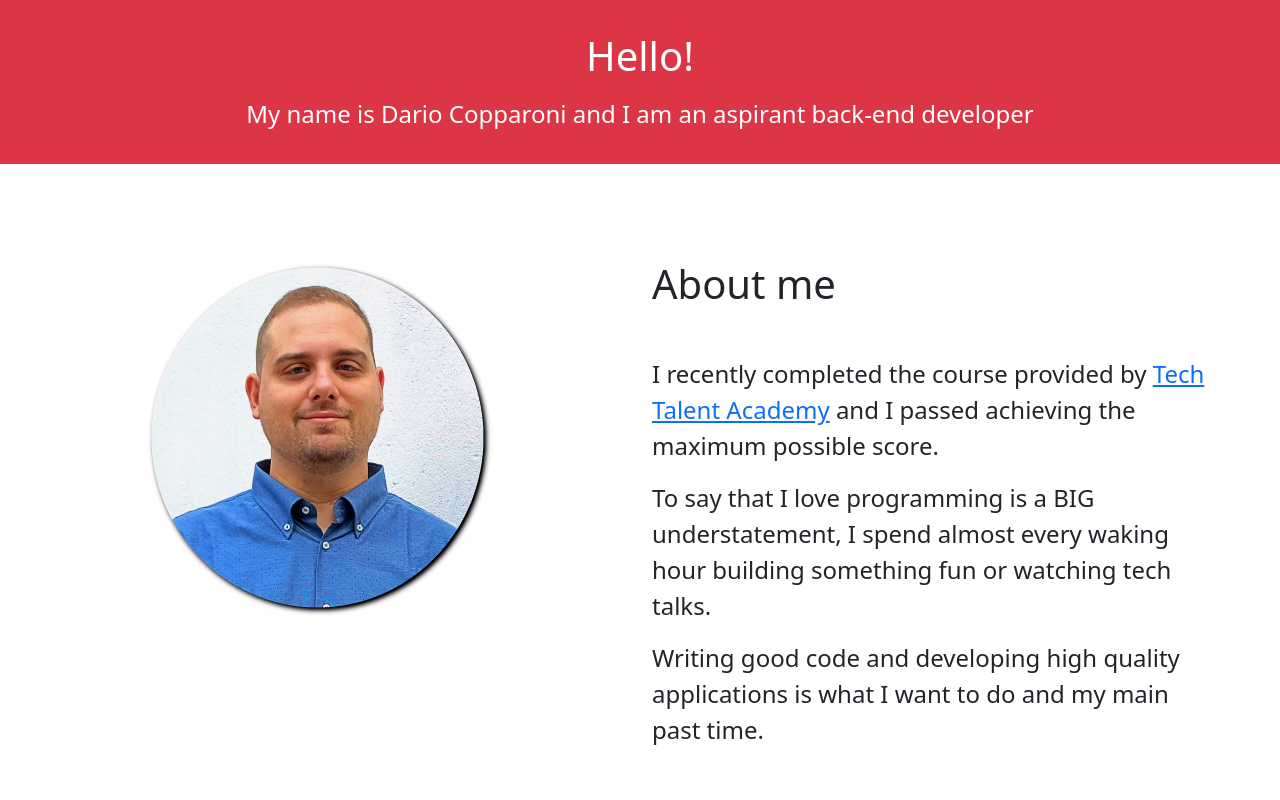
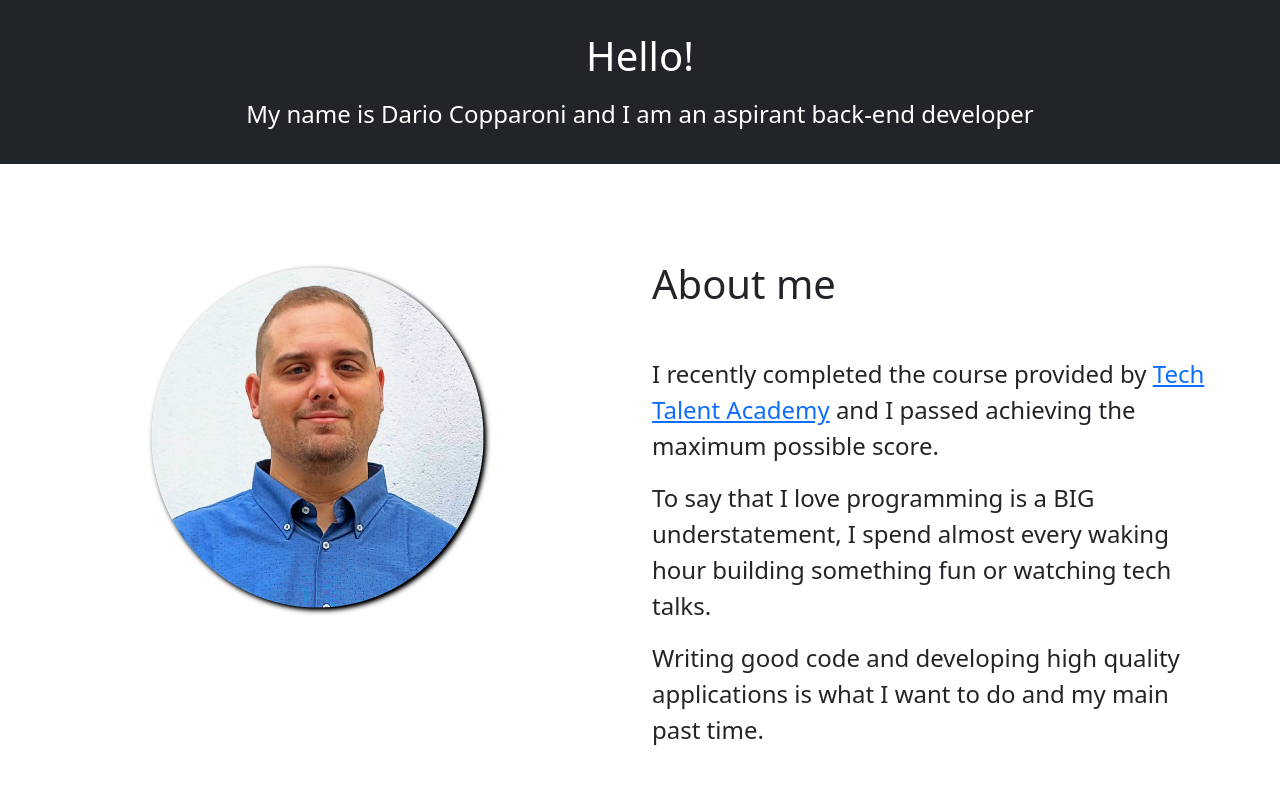
Before and after one commit to Dario113/My-web-site, a plain HTML site: page index.html in a window 1280 px wide. Shown: the top 800 px of the page. Drawn offline with Linux system fonts and the light colour scheme.

Commit message:
Update index.html

```diff
--- a/index.html
+++ b/index.html
@@ -9,7 +9,7 @@
   </head>
   <body>
     <div class="container-fluid">
-      <div class="row text-bg-danger p-3">
+      <div class="row text-bg-dark p-3">
         <!--text-bg-primary;bg-dark text-white-->
         <div class="col-sm">
           <h1 class="my-3 text-center">Hello!</h1>
```
